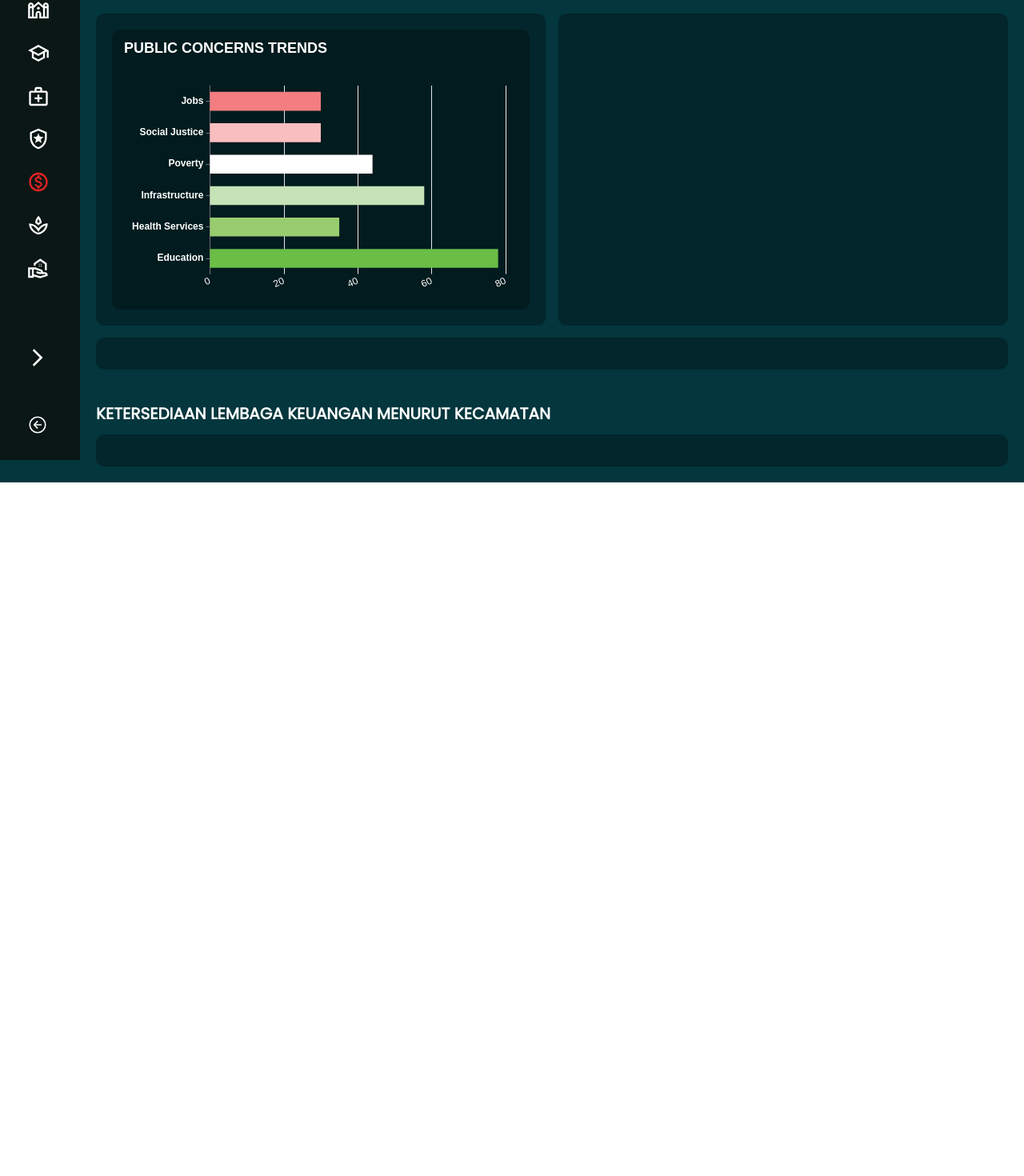
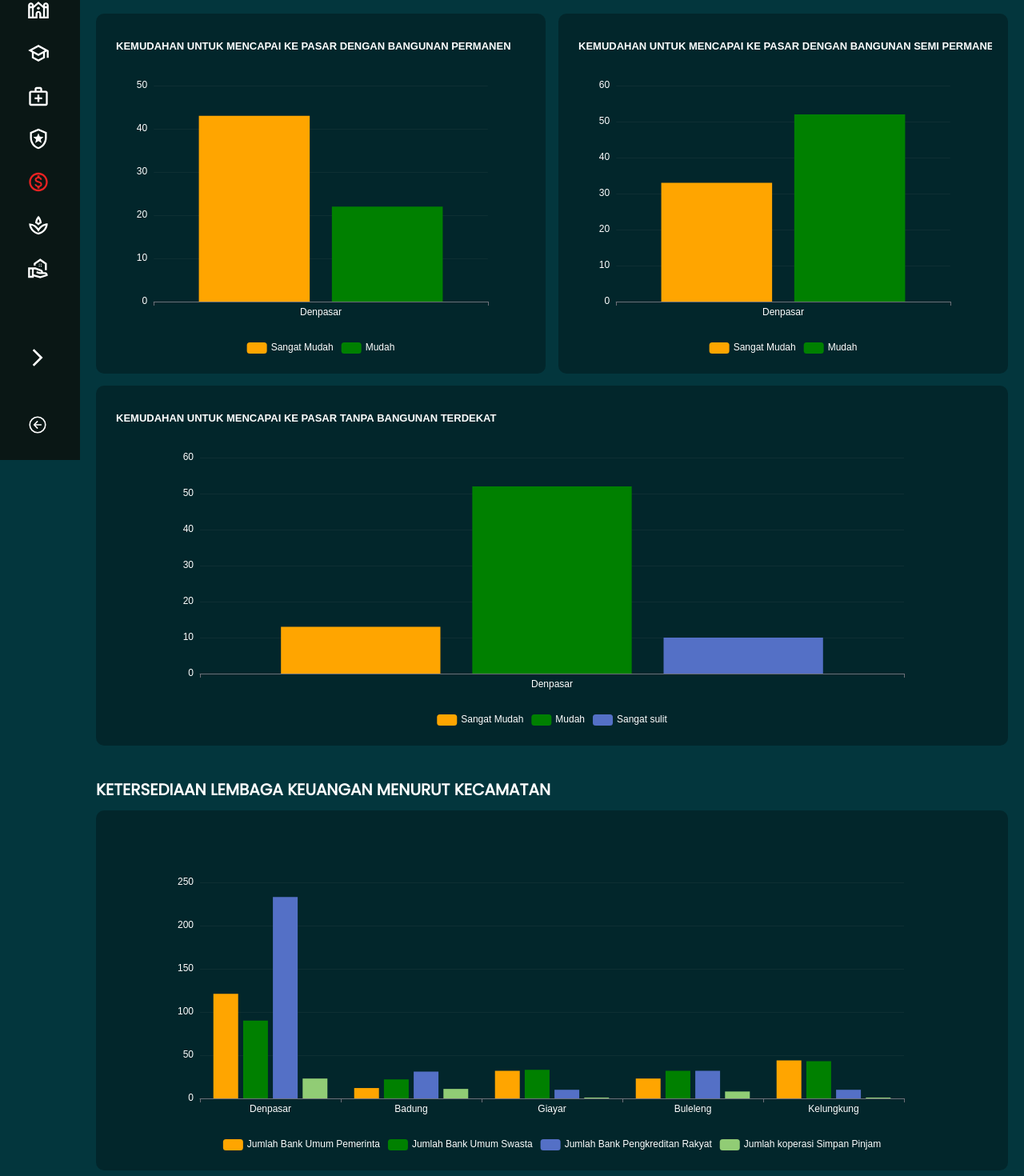
Before and after one commit to malikkurosaki/ninox-fox, a Next.js app: page /data-sosial-ekonomi/ekonomi in a window 1280 px wide. Shown: the part 225-1695 px from the top of the page at 80% size. Before the commit the page ends 828 px from the top, so only its background shows below. Built offline with nearby package versions, Linux system fonts and the light colour scheme.

Commit message:
style : update temporary
Deskripsi:
- update temporary

NO Issue

```diff
--- a/src/modules/temporary/ekonomi/view/view_ekonomi.tsx
+++ b/src/modules/temporary/ekonomi/view/view_ekonomi.tsx
@@ -49,8 +49,7 @@ export default function ViewEkonomi() {
                 padding: 20
               }}
             >
-              <EchartPublicConcerns/>
-              {/* <ChartBangunanPermanen/> */}
+              <ChartBangunanPermanen/>
             </Box>
             <Box
               style={{
@@ -59,7 +58,7 @@ export default function ViewEkonomi() {
                 padding: 20
               }}
             >
-              {/* <ChartBangunanSemiPermanen/> */}
+              <ChartBangunanSemiPermanen/>
             </Box>
           </SimpleGrid>
           <Box pt={15}>
@@ -73,7 +72,7 @@ export default function ViewEkonomi() {
                   padding: 20
                 }}
               >
-                {/* <ChartTanpaBangunanTerdekat/> */}
+                <ChartTanpaBangunanTerdekat/>
               </Box>
             </SimpleGrid>
           </Box>
@@ -99,7 +98,7 @@ export default function ViewEkonomi() {
               padding: 20
             }}
           >
-            {/* <ChartLembagaKeuangan/> */}
+            <ChartLembagaKeuangan/>
           </Box>
         </SimpleGrid>
       </Box>
--- a/src/modules/temporary/kamtibmas/view/view_kamtibmas.tsx
+++ b/src/modules/temporary/kamtibmas/view/view_kamtibmas.tsx
@@ -78,7 +78,7 @@ export default function ViewKamtibmas() {
       <Stack>
         <PageSubTitle text1='DATA' text2='KAMTIBMAS' />
       </Stack>
-      <Box pt={10}>
+      <Box pt={20}>
         <Group justify='flex-end'>
           <Select radius={"md"} placeholder='Provinsi' />
           <Select radius={"md"} placeholder='Kabupaten/Kota' />
--- a/src/modules/temporary/keagamaan/view/view_keagamaan.tsx
+++ b/src/modules/temporary/keagamaan/view/view_keagamaan.tsx
@@ -10,7 +10,7 @@ export default function ViewKeagamaan() {
       <Stack>
         <PageSubTitle text1='DATA' text2='KEAGAMAAN' />
       </Stack>
-      <Box pt={10}>
+      <Box pt={20}>
         <Group justify='flex-end'>
           <Select radius={"md"} placeholder='Provinsi' />
           <Select radius={"md"} placeholder='Kabupaten/Kota' />
--- a/src/modules/temporary/kemiskinan_dan_ketimpangan/view/view_kemiskinan_dan_ketimpangan.tsx
+++ b/src/modules/temporary/kemiskinan_dan_ketimpangan/view/view_kemiskinan_dan_ketimpangan.tsx
@@ -9,7 +9,7 @@ export default function ViewKemiskinanDanKetimpangan() {
   return (
     <>
       <Stack>
-        <PageSubTitle text1='DATA' text2='INFRASTRUKTUR PERTANIAN' />
+        <PageSubTitle text1='DATA' text2='KEMISKINAN DAN KETIMPANGAN' />
       </Stack>
       <Box
         style={{
```
